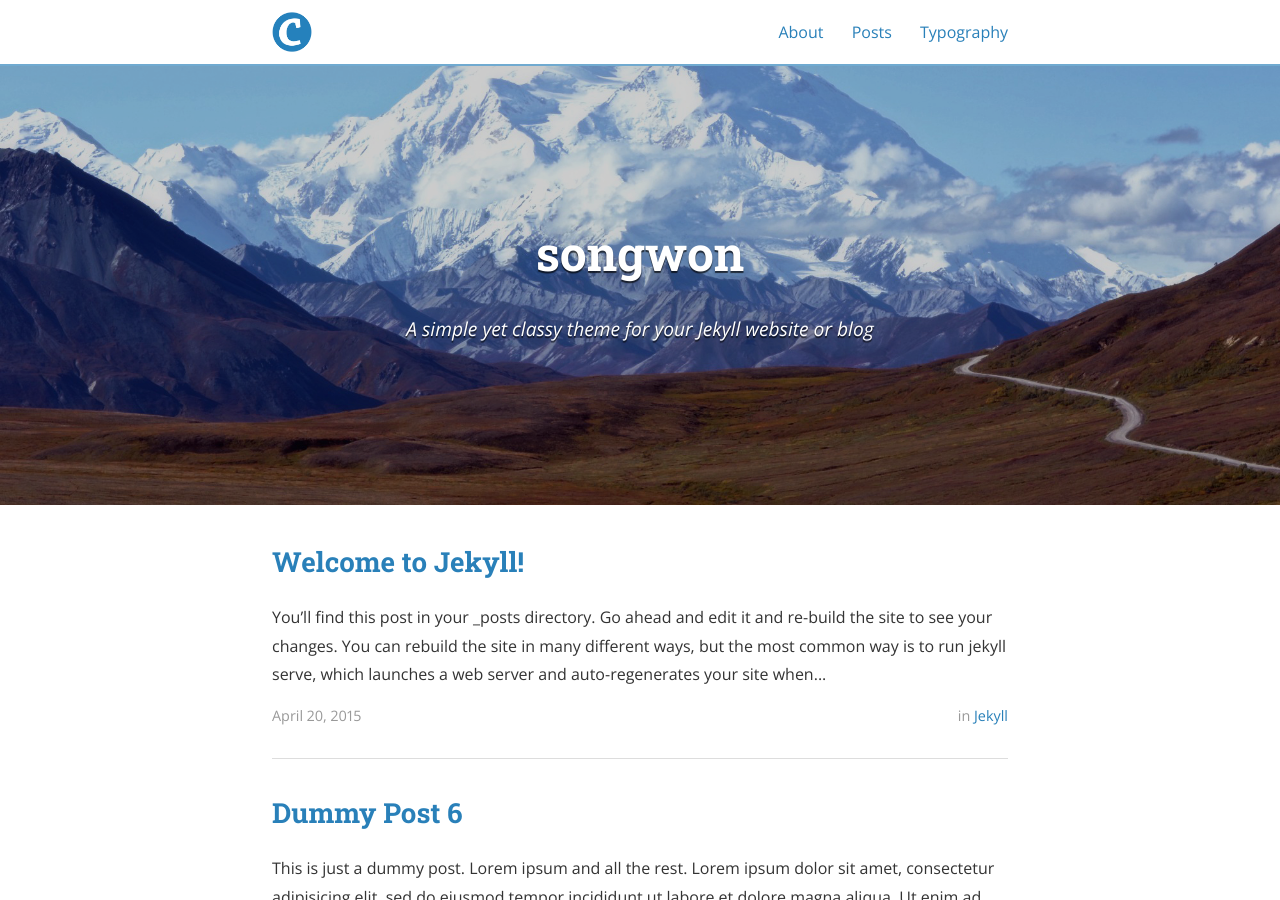
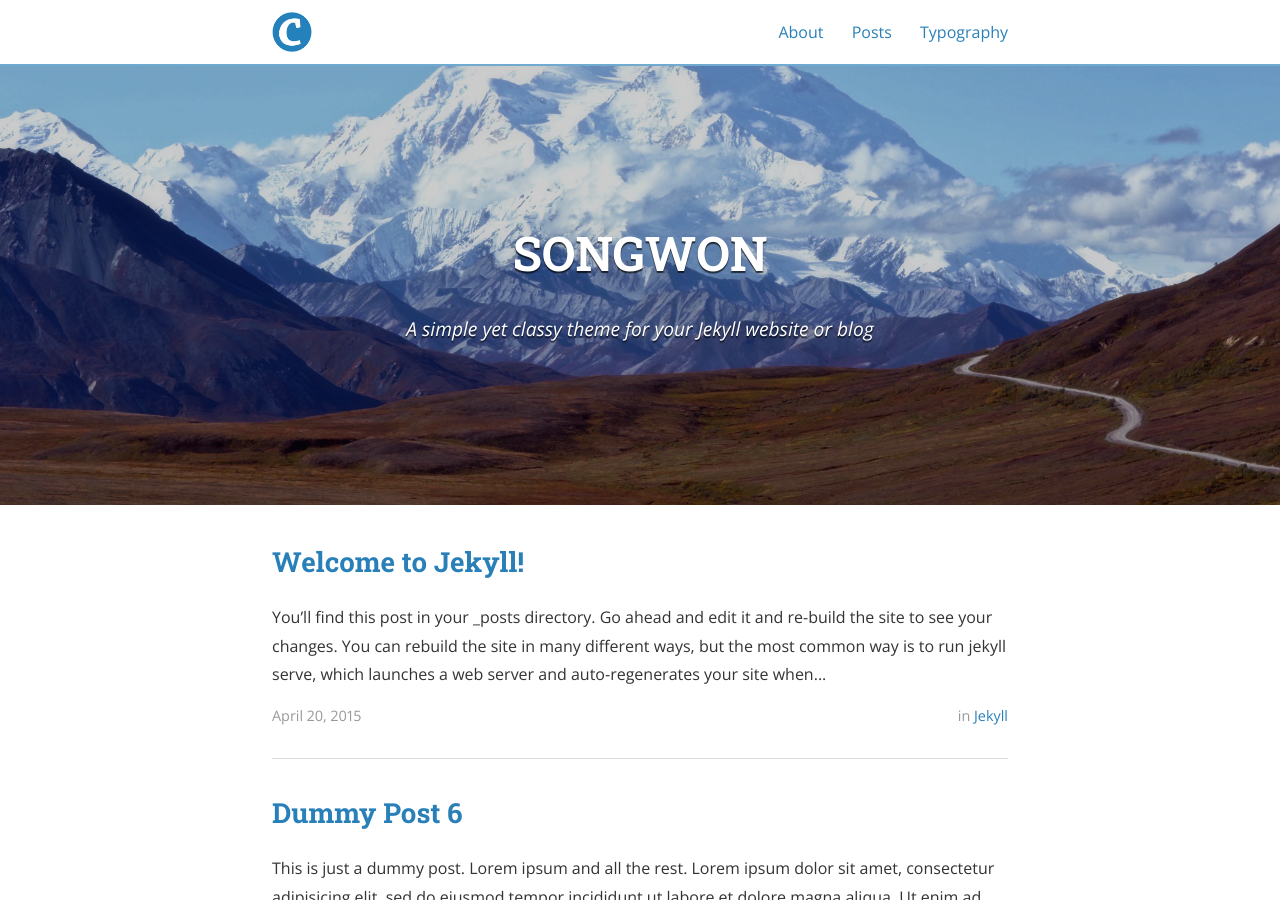
Before and after one commit to songwon31/songwon31.github.io, a Jekyll site: the page built from index.html, in a window 1280 px wide and 900 px high. Built offline with Jekyll 4.4.1, drawn with Linux system fonts in a browser that asks for light colours; nearby versions of some CDN libraries; the list of posts is cut into pages by our own code.

```diff
--- a/_config.yml
+++ b/_config.yml
@@ -9,7 +9,7 @@ exclude:
   - "/vendor/"
 
 # Site settings
-title: songwon
+title: SONGWON
 subtitle: "A simple yet classy theme for your Jekyll website or blog"
 email: blcentra@gmail.com
 name: Ben Centra
```
